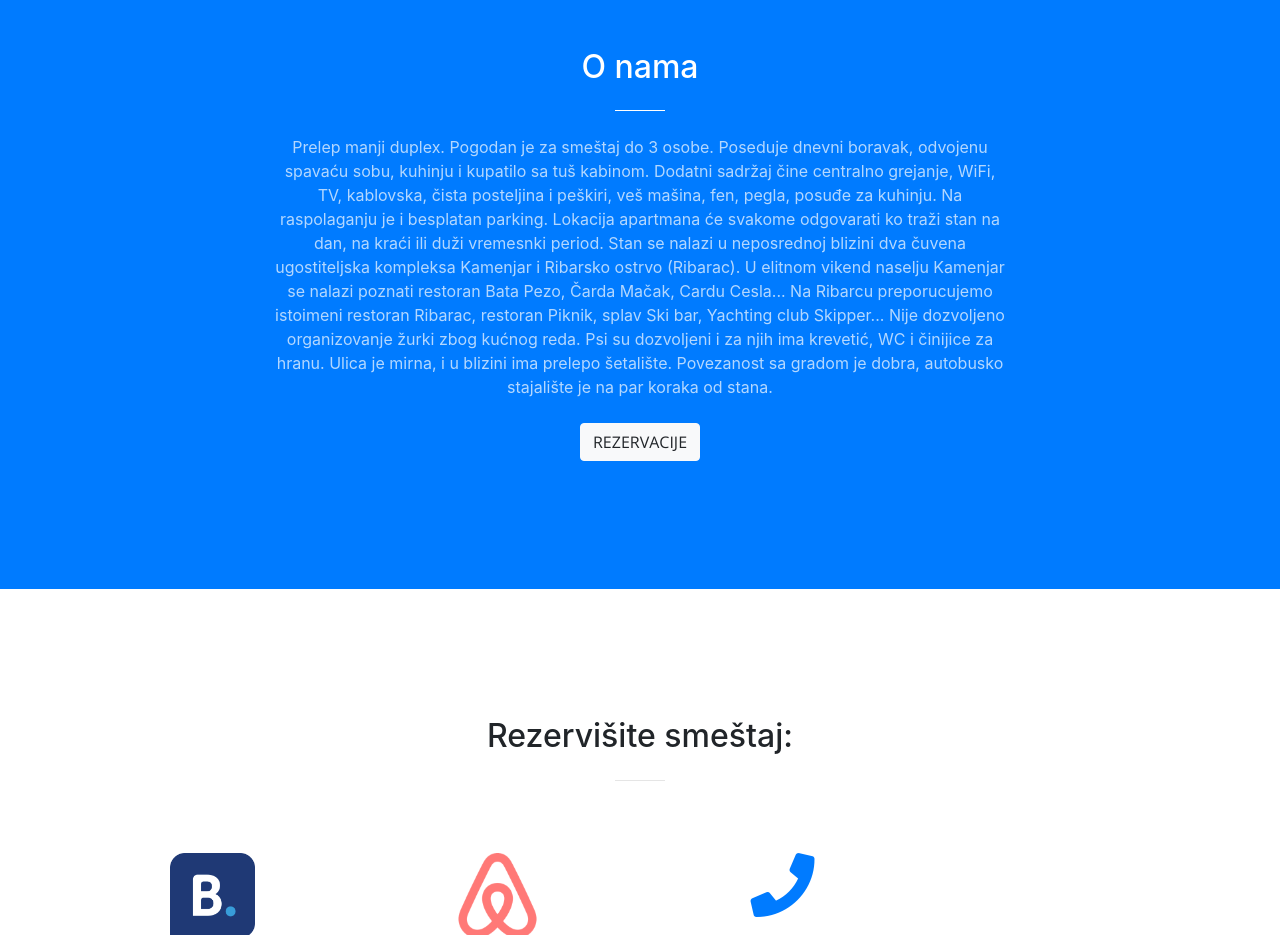
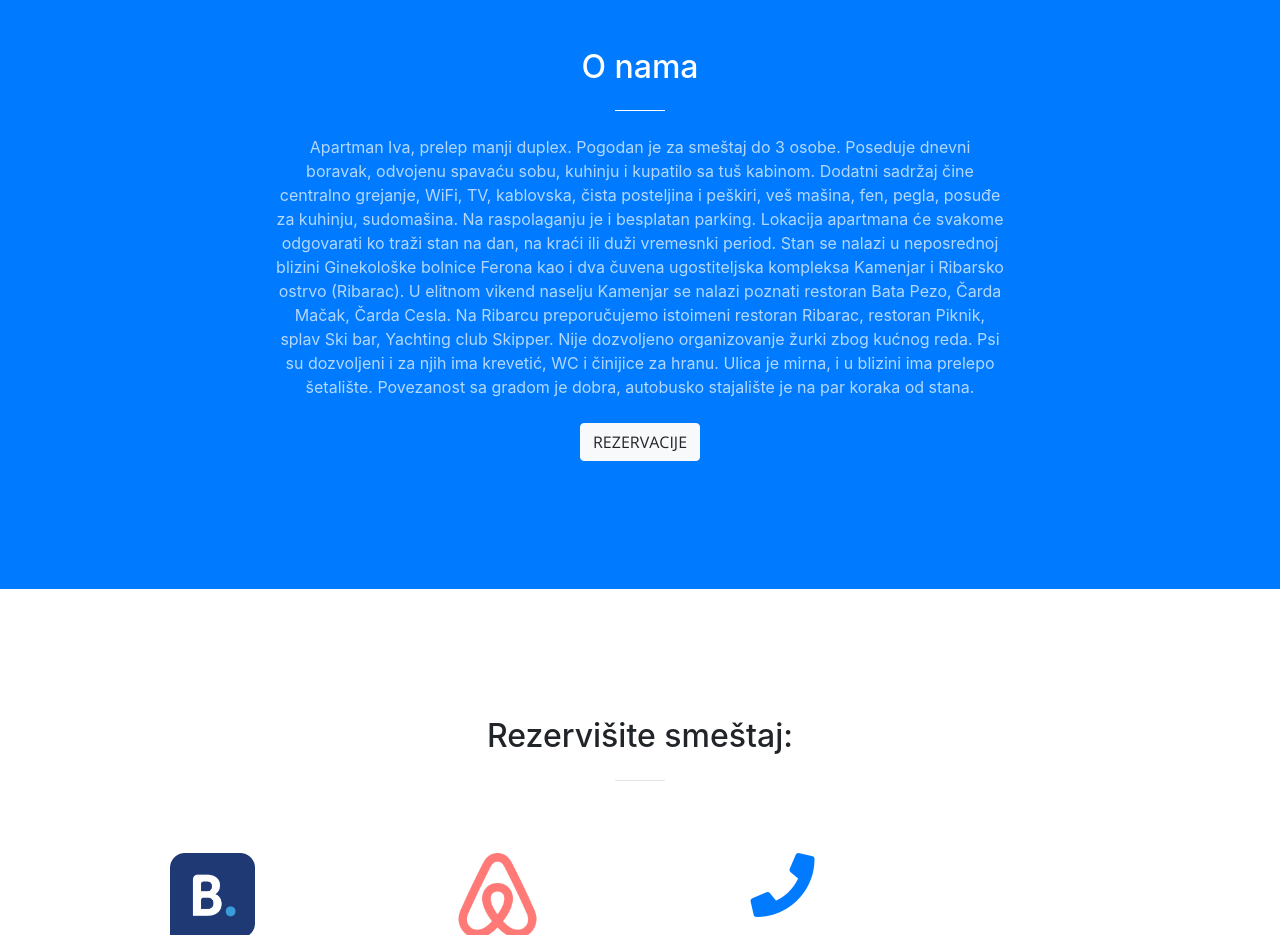
Before and after one commit to djole94hns/djole94hns.github.io, a website with bundled scripts: page index.html in a window 1280 px wide. Shown: the part 880-1815 px from the top of the page. Built offline with nearby package versions, Linux system fonts and the light colour scheme.

Commit message:
Add files via upload

```diff
--- a/index.html
+++ b/index.html
@@ -77,7 +77,7 @@
           <div class="col-lg-8 mx-auto text-center">
             <h2 class="section-heading text-white">O nama</h2>
             <hr class="light my-4">
-            <p class="text-faded mb-4">Prelep manji duplex. Pogodan je za smeštaj do 3 osobe. Poseduje dnevni boravak, odvojenu spavaću sobu, kuhinju i kupatilo sa tuš kabinom. Dodatni sadržaj čine centralno grejanje, WiFi, TV, kablovska, čista posteljina i peškiri, veš mašina, fen, pegla, posuđe za kuhinju. Na raspolaganju je i besplatan parking. Lokacija apartmana će svakome odgovarati ko traži stan na dan, na kraći ili duži vremesnki period. Stan se nalazi u neposrednoj blizini dva čuvena ugostiteljska kompleksa Kamenjar i Ribarsko ostrvo (Ribarac). U elitnom vikend naselju Kamenjar se nalazi poznati restoran Bata Pezo, Čarda Mačak, Cardu Cesla... Na Ribarcu preporucujemo istoimeni restoran Ribarac, restoran Piknik, splav Ski bar, Yachting club Skipper... Nije dozvoljeno organizovanje žurki zbog kućnog reda. Psi su dozvoljeni i za njih ima krevetić, WC i činijice za hranu. Ulica je mirna, i u blizini ima prelepo šetalište. Povezanost sa gradom je dobra, autobusko stajalište je na par koraka od stana.</p>
+            <p class="text-faded mb-4">Apartman Iva, prelep manji duplex. Pogodan je za smeštaj do 3 osobe. Poseduje dnevni boravak, odvojenu spavaću sobu, kuhinju i kupatilo sa tuš kabinom. Dodatni sadržaj čine centralno grejanje, WiFi, TV, kablovska, čista posteljina i peškiri, veš mašina, fen, pegla, posuđe za kuhinju, sudomašina. Na raspolaganju je i besplatan parking. Lokacija apartmana će svakome odgovarati ko traži stan na dan, na kraći ili duži vremesnki period. Stan se nalazi u neposrednoj blizini Ginekološke bolnice Ferona kao i dva čuvena ugostiteljska kompleksa Kamenjar i Ribarsko ostrvo (Ribarac). U elitnom vikend naselju Kamenjar se nalazi poznati restoran Bata Pezo, Čarda Mačak, Čarda Cesla. Na Ribarcu preporučujemo istoimeni restoran Ribarac, restoran Piknik, splav Ski bar, Yachting club Skipper. Nije dozvoljeno organizovanje žurki zbog kućnog reda. Psi su dozvoljeni i za njih ima krevetić, WC i činijice za hranu. Ulica je mirna, i u blizini ima prelepo šetalište. Povezanost sa gradom je dobra, autobusko stajalište je na par koraka od stana.</p>
             <a class="btn btn-light btn-xl js-scroll-trigger" href="#services">Rezervacije</a>
           </div>
         </div>
```
